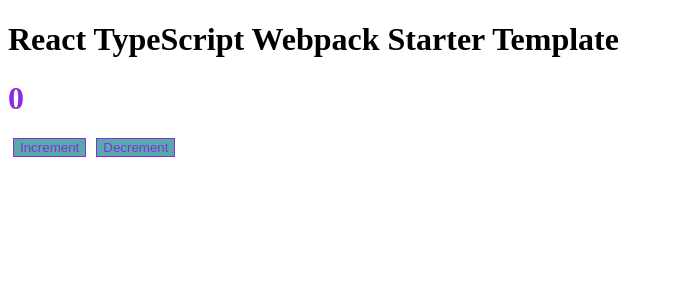
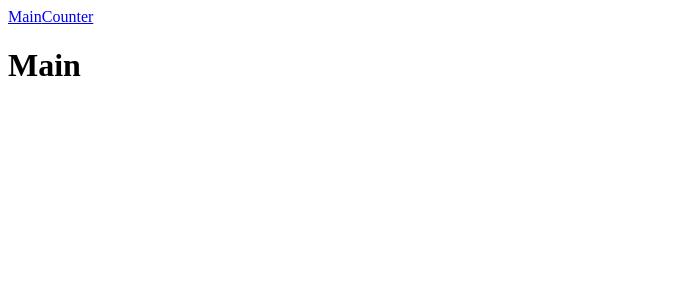
Before and after one commit to TaraShevchenko/ulbiCourse, a React app: page / in a window 1280 px wide. Shown: the top 300 px of the page, without its empty margins (0-674 px from the left). Built offline with nearby package versions, Linux system fonts and the light colour scheme.

Commit message:
routing + suspense

```diff
--- a/src/index.tsx
+++ b/src/index.tsx
@@ -1,13 +1,25 @@
 import {render} from "react-dom";
-import Counter from "./components/Counter/Counter";
+import Counter from "./pages/Counter";
+import Main from "./pages/Main";
+import {BrowserRouter, Routes, Route, Link} from "react-router-dom";
+import {Suspense} from "react";
 
 const App = () => {
     return (
-        <div className="app">
-            <h1>React TypeScript Webpack Starter Template</h1>
-            <Counter />
-        </div>
+        <BrowserRouter>
+            <div className="app">
+                <Link to="/">Main</Link>
+                <Link to="/counter">Counter</Link>
+
+                <Suspense fallback={<div>Loading...</div>}>
+                    <Routes>
+                        <Route path="/" element={<Main/>}/>
+                        <Route path="/counter" element={<Counter/>}/>
+                    </Routes>
+                </Suspense>
+            </div>
+        </BrowserRouter>
     );
 }
 
-render(<App />, document.getElementById('root'));
+render(<App/>, document.getElementById('root'));
--- /dev/null
+++ b/src/pages/Counter/Counter.tsx
@@ -0,0 +1,8 @@
+import CounterComponent from '../../components/Counter/Counter';
+const Counter = () => {
+    return (
+        <CounterComponent />
+    );
+};
+
+export default Counter;
--- /dev/null
+++ b/src/pages/Counter/index.tsx
@@ -0,0 +1,8 @@
+import {lazy} from "react";
+
+const Counter = lazy(() => new Promise(resolve => {
+    //TODO: Only for testing purposes
+    // @ts-ignore
+    setTimeout(() => resolve(import('./Counter')), 2000)
+}))
+export default Counter;
--- /dev/null
+++ b/src/pages/Main/Main.tsx
@@ -0,0 +1,9 @@
+const Main = () => {
+    return (
+        <div>
+            <h1>Main</h1>
+        </div>
+    );
+};
+
+export default Main;
--- /dev/null
+++ b/src/pages/Main/index.tsx
@@ -0,0 +1,9 @@
+import {lazy} from "react";
+
+const Main = lazy(() => new Promise(resolve => {
+    //TODO: Only for testing purposes
+    // @ts-ignore
+    setTimeout(() => resolve(import('./Main')), 2000)
+}))
+
+export default Main;
--- a/tsconfig.json
+++ b/tsconfig.json
@@ -2,7 +2,7 @@
   "compilerOptions": {
     "outDir": "./dist/",
     "noImplicitAny": true,
-    "module": "es6",
+    "module": "es2022",
     "target": "es5",
     "jsx": "react-jsx",
     "allowJs": true,
```
Also changed, not shown: 1 other file (tests, documents, lock files or other folders).
